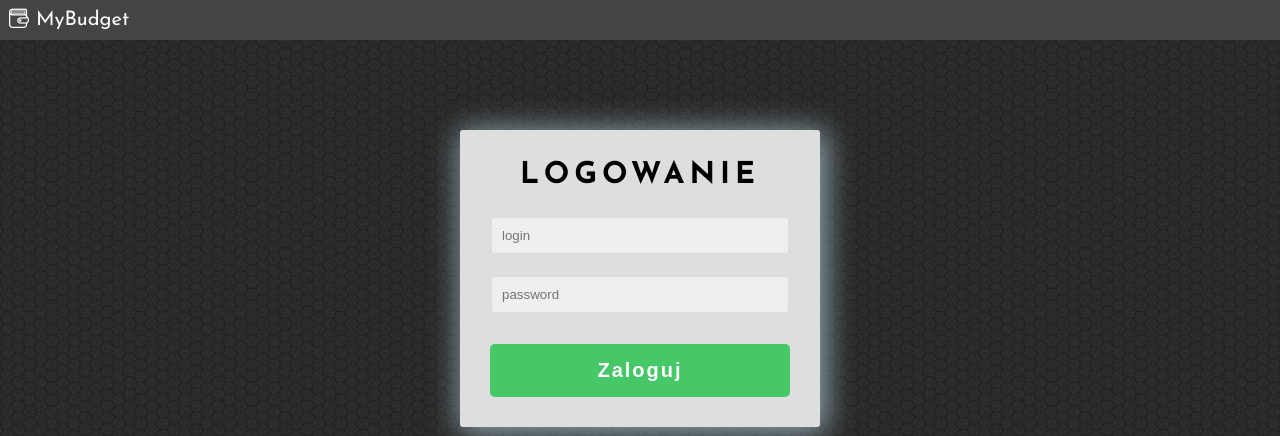
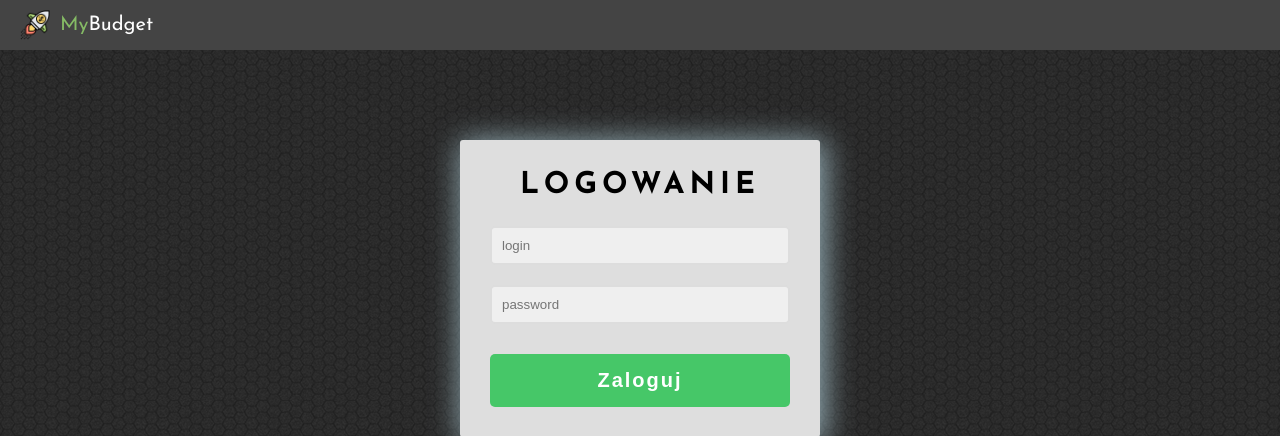
Before and after one commit to kemot-design/web-budget-app, a PHP site: page /logpage.html in a window 1280 px wide. Shown: the top 436 px of the page. Run offline with PHP 8.4, Linux system fonts and the light colour scheme.

Commit message:
Add img to topbars

```diff
--- a/logpage.html
+++ b/logpage.html
@@ -17,7 +17,7 @@
 <body>
 
 	<div id="topbar">
-		<i class="icon-wallet"></i>MyBudget
+		<img src="img/budget.png" style="float: left;"><span style="color: #85bb65;">My</span>Budget
 	</div>
 
 	<div id="container">
--- a/registration.html
+++ b/registration.html
@@ -17,7 +17,7 @@
 <body>
 
 	<div id="topbar">
-		<i class="icon-wallet"></i>MyBudget
+		<img src="img/budget.png" style="float: left;"><span style="color: #85bb65;">My</span>Budget
 	</div>
 
 	<div id="container">
--- a/style.css
+++ b/style.css
@@ -11,14 +11,23 @@ body
 #topbar
 {
 	background-color: #444444;
-	height: 30px;
+
 	text-align: left;
 	margin: 0px;
 	font-size: 20px;
-	padding: 5px;
+	padding: 10px;
 	color: #fefefe;
 	line-height: 30px;
 
+}
+
+#topbar img
+{
+	height: 30px;
+	width: 30px;
+
+	margin-right: 10px;
+	margin-left: 10px;
 }
 
 #container
```
